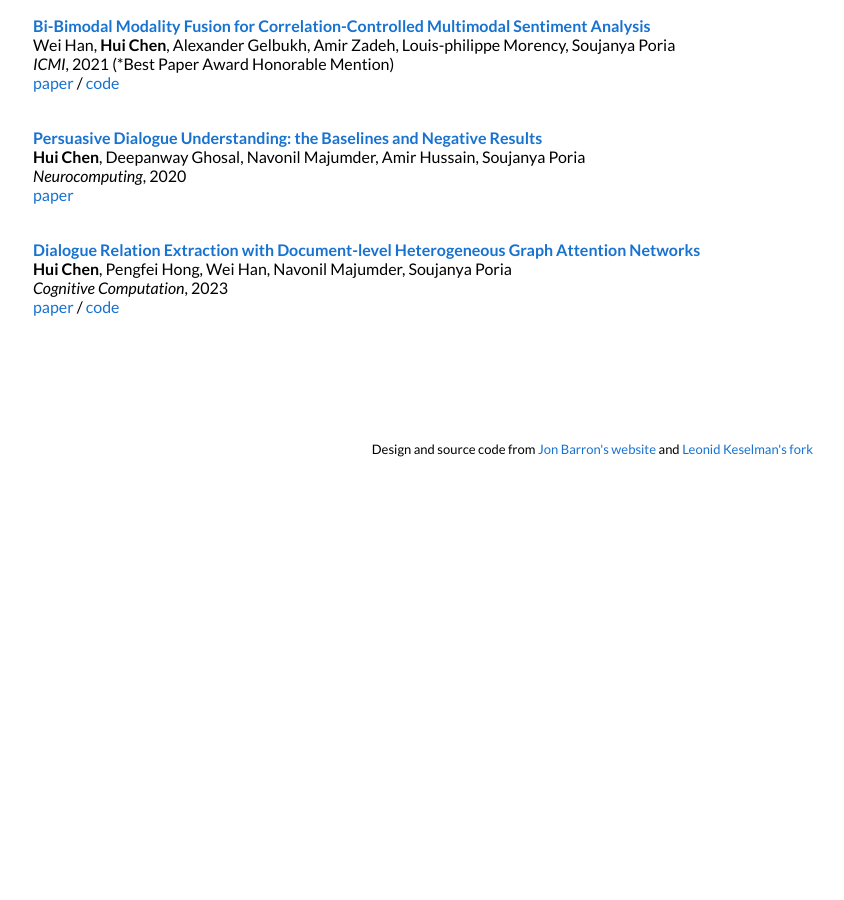
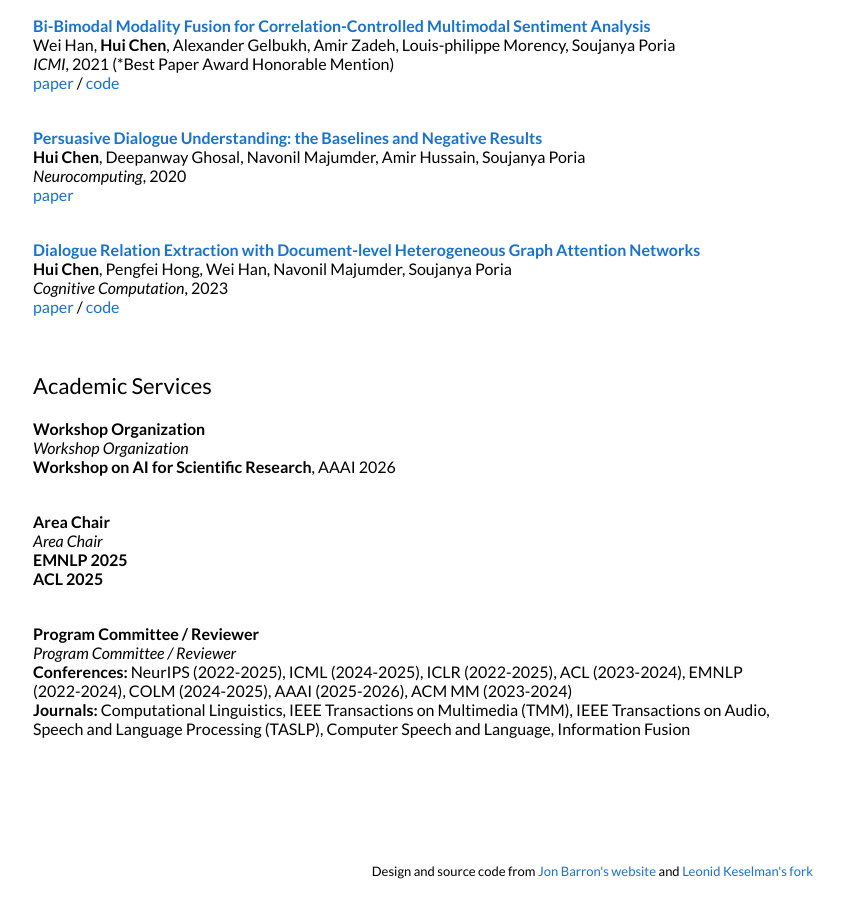
Before and after one commit to chchenhui/chchenhui.github.io, a Jekyll site: the page built from _posts/2025-1-1-mlrbench.markdown, in a window 1280 px wide and 900 px high, scrolled down 1618 px. Shown: the whole window, without its empty margins (227-1071 px from the left). Built offline with Jekyll 4.4.1, drawn with Linux system fonts in a browser that asks for light colours; before the commit the page ends 2096 px from its top, so only the background shows below that.

Commit message:
Add academic services and workshop details to layout

```diff
--- a/_layouts/default.html
+++ b/_layouts/default.html
@@ -99,6 +99,54 @@
           {% endif %}
           {% endfor %}
           {% endfor %}
+        </table>
+        <table style="width:100%;border:0px;border-spacing:0px;border-collapse:separate;margin-right:auto;margin-left:auto;">
+          <tr>
+            <td style="padding:2.5%;width:100%;vertical-align:middle">
+              <h2>Academic Services</h2>
+            </td>
+          </tr>
+        </table>
+        <table style="width:100%;border:0px;border-spacing:0px;border-collapse:separate;margin-right:auto;margin-left:auto;">
+
+          <tr>
+            <td style="padding:2.5%;padding-top:0;width:75%;vertical-align:middle">
+              <h3>Workshop Organization</h3>
+              <br>
+              <em>Workshop Organization</em>
+              <br>
+              <strong>Workshop on AI for Scientific Research</strong>, AAAI 2026<br>
+              <p></p>
+              <!-- Add more workshops as needed -->
+            </td>
+          </tr>
+
+          <tr>
+            <td style="padding:2.5%;padding-top:0;width:75%;vertical-align:middle">
+              <h3>Area Chair</h3>
+              <br>
+              <em>Area Chair</em>
+              <br>
+              <strong>EMNLP 2025</strong><br>
+              <strong>ACL 2025</strong><br>
+              <p></p>
+              <!-- Add more area chair positions as needed -->
+            </td>
+          </tr>
+
+          <tr>
+            <td style="padding:2.5%;padding-top:0;width:75%;vertical-align:middle">
+              <h3>Program Committee / Reviewer</h3>
+              <br>
+              <em>Program Committee / Reviewer</em>
+              <br>
+              <strong>Conferences:</strong> NeurIPS (2022-2025), ICML (2024-2025), ICLR (2022-2025), ACL (2023-2024), EMNLP (2022-2024), COLM (2024-2025), AAAI (2025-2026), ACM MM (2023-2024)<br>
+              <strong>Journals:</strong> Computational Linguistics, IEEE Transactions on Multimedia (TMM), IEEE Transactions on Audio, Speech and Language Processing (TASLP), Computer Speech and Language, Information Fusion<br>
+              <p></p>
+              <!-- Add more reviewing activities as needed -->
+            </td>
+          </tr>
+
         </table>
         <br>
         <br>
```
